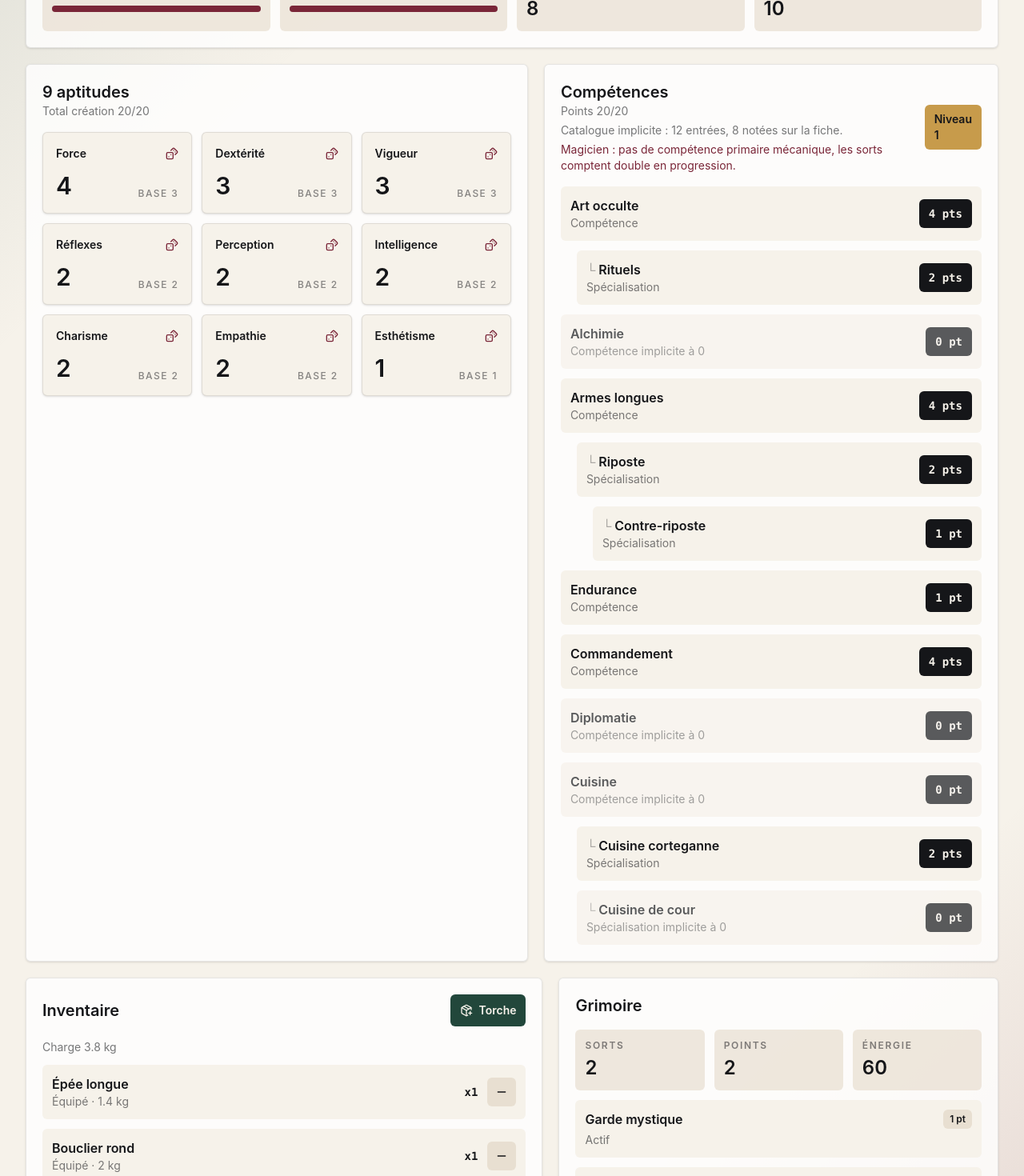
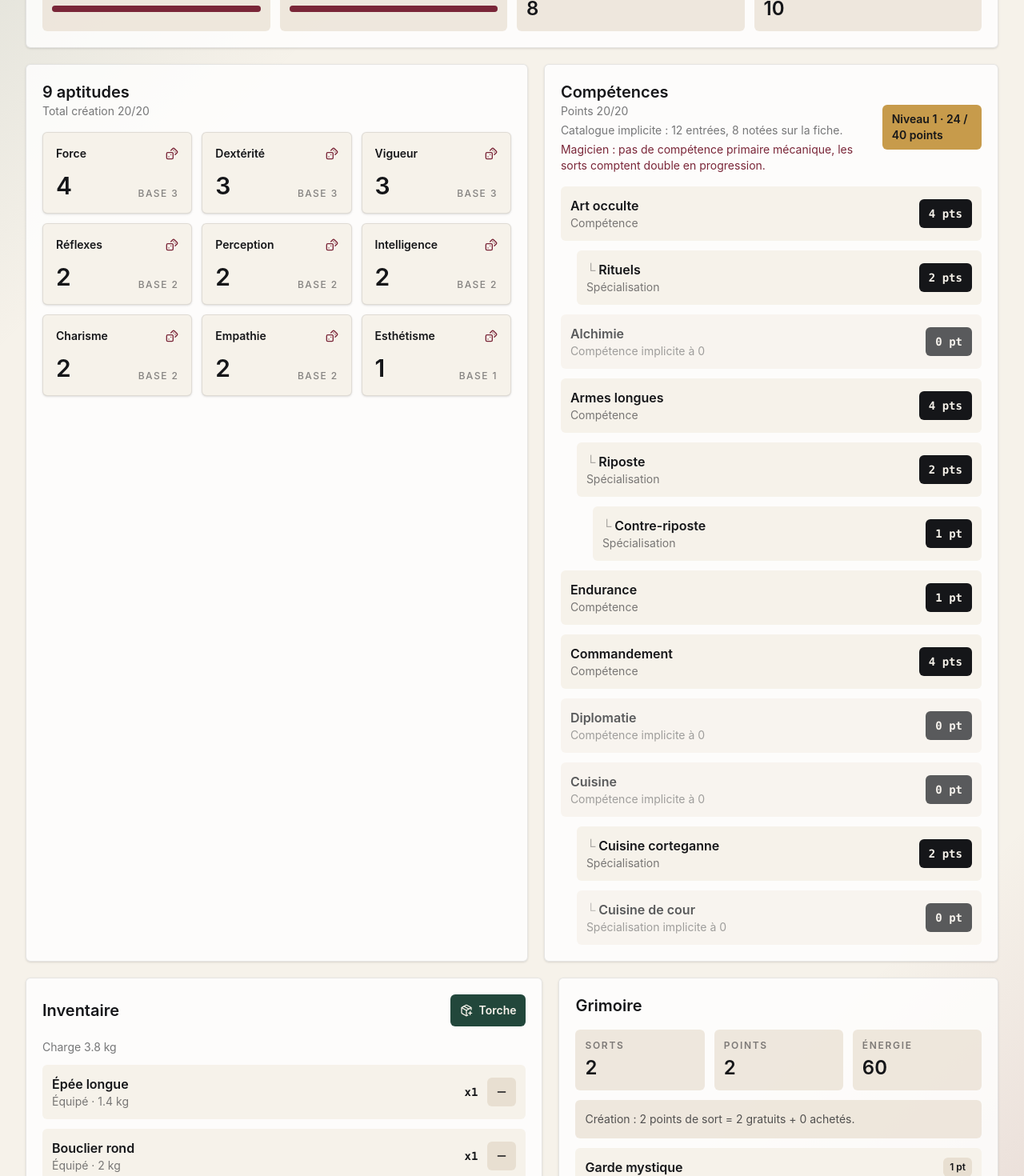
Before and after one commit to decarvalhoe/knightandwizard, a Next.js app in the folder apps/game/: page /character in a window 1280 px wide. Shown: the part 280-1750 px from the top of the page at 80% size. Built offline with nearby package versions, Linux system fonts and the light colour scheme.

Commit message:
fix: support magician spell point conversion

```diff
--- a/apps/game/src/features/character-sheet/CharacterSheet.tsx
+++ b/apps/game/src/features/character-sheet/CharacterSheet.tsx
@@ -3,11 +3,7 @@
 import { BookOpen, Dices, Minus, PackagePlus, Shield, Sparkles, UserCog } from 'lucide-react';
 import { useMemo, useState, type ReactNode } from 'react';
 
-import {
-  calculateLevelProgression,
-  type AttributeKey,
-  type Character
-} from '@knightandwizard/rules-core';
+import { type AttributeKey, type Character } from '@knightandwizard/rules-core';
 
 import {
   addInventoryItem,
@@ -63,12 +59,10 @@ export function CharacterSheet({
     () => buildCharacterSheetView({ character, inventory, mode, spells }),
     [character, inventory, mode, spells]
   );
-  const level = calculateLevelProgression(character);
   const attributeTotal = attributeOrder.reduce(
     (total, key) => total + character.attributes[key],
     0
   );
-  const skillTotal = character.skills.reduce((total, skill) => total + skill.points, 0);
   const skills = skillTreeRows(character.skills, skillCatalog);
   const trainedSkillCount = skills.filter((skill) => !skill.isImplicitZero).length;
 
@@ -179,7 +173,10 @@ export function CharacterSheet({
               <div>
                 <h2 className="text-xl font-semibold text-ink">Compétences</h2>
                 <p className="text-sm text-ink/58">
-                  Points {skillTotal}/{character.race.category}
+                  Points {view.creationBudget.skillPointsSpent}/
+                  {view.creationBudget.skillPointLimit}
+                  {view.creationBudget.convertedSkillPoints > 0 &&
+                    ` · ${view.creationBudget.convertedSkillPoints} convertis en sorts`}
                 </p>
                 <p className="mt-1 text-sm text-ink/58">
                   Catalogue implicite : {skills.length} entrées, {trainedSkillCount} notées sur la
@@ -193,7 +190,9 @@ export function CharacterSheet({
                 )}
               </div>
               <span className="rounded-md bg-gold px-3 py-2 text-sm font-semibold text-ink">
-                Niveau {level.level ?? 'NA'}
+                Niveau {view.levelProgression.level ?? 'NA'} ·{' '}
+                {view.levelProgression.levelPoints ?? 'NA'} /{' '}
+                {view.levelProgression.levelUpAt ?? 'NA'} points
               </span>
             </div>
             <div className="mt-4 grid gap-3">
@@ -344,6 +343,13 @@ export function CharacterSheet({
             <Metric label="Points" value={view.spellSummary.pointsCommitted} />
             <Metric label="Énergie" value={view.spellSummary.energyAvailable} />
           </div>
+          {character.orientation.isMagical && (
+            <p className="rounded-md bg-vellum/70 p-3 text-sm leading-6 text-ink/72">
+              Création : {view.creationBudget.spellPoints} points de sort ={' '}
+              {view.creationBudget.freeSpellPoints} gratuits +{' '}
+              {view.creationBudget.extraSpellPoints} achetés.
+            </p>
+          )}
           {spells.map((spell) => (
             <div className="rounded-md bg-paper p-3" key={spell.id}>
               <div className="flex items-center justify-between gap-3">
--- a/apps/game/src/features/character-sheet/model.ts
+++ b/apps/game/src/features/character-sheet/model.ts
@@ -1,5 +1,6 @@
 import {
   ATTRIBUTE_KEYS,
+  calculateLevelProgression,
   calculateEffectiveAttributes,
   rollDice,
   type AttributeKey,
@@ -7,6 +8,7 @@ import {
   type CharacterAttributes,
   type CharacterSkill,
   type DiceRollResult,
+  type LevelProgression,
   type RandomInteger
 } from '@knightandwizard/rules-core';
 
@@ -58,10 +60,21 @@ export interface CharacterSheetSection {
   label: string;
 }
 
+export interface CreationBudgetSummary {
+  convertedSkillPoints: number;
+  extraSpellPoints: number;
+  freeSpellPoints: number;
+  skillPointLimit: number;
+  skillPointsSpent: number;
+  spellPoints: number;
+}
+
 export interface CharacterSheetView {
   attributes: CharacterAttributes;
   carriedWeightKg: number;
+  creationBudget: CreationBudgetSummary;
   equippedWeapons: InventoryItem[];
+  levelProgression: LevelProgression;
   mode: CharacterSheetMode;
   sections: CharacterSheetSection[];
   spellSummary: SpellSlotSummary;
@@ -130,7 +143,9 @@ export function buildCharacterSheetView(input: {
   return {
     attributes: calculateEffectiveAttributes(input.character),
     carriedWeightKg: totalInventoryWeight(input.inventory),
+    creationBudget: summarizeCreationBudget(input.character),
     equippedWeapons: input.inventory.filter((item) => item.category === 'weapon' && item.equipped),
+    levelProgression: calculateLevelProgression(input.character),
     mode: input.mode,
     sections: sectionsByMode[input.mode].map((id) => ({ id, label: sectionLabels[id] })),
     spellSummary: summarizeSpellSlots(input.character, input.spells)
@@ -195,6 +210,23 @@ export function summarizeSpellSlots(character: Character, spells: SpellEntry[]):
   };
 }
 
+export function summarizeCreationBudget(character: Character): CreationBudgetSummary {
+  const skillPointsSpent = sumEntryPoints(character.skills);
+  const spellPoints = sumEntryPoints(character.spells);
+  const freeSpellPoints = isMagicianCharacter(character) ? 2 : 0;
+  const extraSpellPoints = Math.max(0, spellPoints - freeSpellPoints);
+  const convertedSkillPoints = extraSpellPoints * 10;
+
+  return {
+    convertedSkillPoints,
+    extraSpellPoints,
+    freeSpellPoints,
+    skillPointLimit: character.race.category - convertedSkillPoints,
+    skillPointsSpent,
+    spellPoints
+  };
+}
+
 export function skillPoints(skills: CharacterSkill[], skillId: string): number {
   return skills.find((skill) => skill.id === skillId)?.points ?? 0;
 }
@@ -251,6 +283,14 @@ function normalizeInventoryItem(item: InventoryItem): InventoryItem {
 
 function roundToTenth(value: number): number {
   return Math.round(value * 10) / 10;
+}
+
+function sumEntryPoints(entries: Array<{ points: number }>): number {
+  return entries.reduce((total, entry) => total + entry.points, 0);
+}
+
+function isMagicianCharacter(character: Character): boolean {
+  return character.orientation.isMagical === true || character.orientation.id === 'magician';
 }
 
 function mergeSkillCatalogWithCharacterSkills(
--- a/packages/rules-core/src/character.ts
+++ b/packages/rules-core/src/character.ts
@@ -207,13 +207,19 @@ export function validateAttributeDistribution(
 
 export function validateSkillDistribution(
   skills: CharacterSkill[],
-  raceCategory: number
+  raceCategory: number,
+  extraSpellPoints = 0
 ): CharacterValidationResult {
   const errors: string[] = [];
   const total = sumPoints(skills);
+  const requiredSkillPoints = raceCategory - extraSpellPoints * 10;
 
-  if (total !== raceCategory) {
-    errors.push(`skill points must total ${raceCategory} at creation`);
+  if (requiredSkillPoints < 0) {
+    errors.push(`extra spell points cannot consume more than ${raceCategory} skill points`);
+  }
+
+  if (requiredSkillPoints >= 0 && total !== requiredSkillPoints) {
+    errors.push(`skill points must total ${requiredSkillPoints} at creation`);
   }
 
   for (const skill of skills) {
@@ -225,17 +231,23 @@ export function validateSkillDistribution(
 
 export function validateSpellDistribution(
   spells: CharacterSpell[],
-  isMagician: boolean
+  isMagician: boolean,
+  extraSpellPoints = 0
 ): CharacterValidationResult {
   const errors: string[] = [];
   const total = sumPoints(spells);
+  const requiredSpellPoints = isMagician ? 2 + extraSpellPoints : 0;
 
   if (!isMagician && total > 0) {
     errors.push('non-magician characters cannot receive spell points at creation');
   }
 
-  if (isMagician && total !== 2) {
-    errors.push('magician spell points must total 2 at creation');
+  if (isMagician && total < 2) {
+    errors.push('magician spell points must be at least 2 at creation');
+  }
+
+  if (isMagician && total >= 2 && total !== requiredSpellPoints) {
+    errors.push(`magician spell points must total ${requiredSpellPoints} at creation`);
   }
 
   for (const spell of spells) {
@@ -247,10 +259,13 @@ export function validateSpellDistribution(
 
 export function createPlayerCharacter(input: CreatePlayerCharacterInput): PlayerCharacter {
   const spells = input.spells ?? [];
+  const magician = isMagician(input.orientation);
+  const spellTotal = sumPoints(spells);
+  const extraSpellPoints = magician ? Math.max(0, spellTotal - 2) : 0;
   const validationResults = [
     validateAttributeDistribution(input.attributes, input.race),
-    validateSkillDistribution(input.skills, input.race.category),
-    validateSpellDistribution(spells, isMagician(input.orientation))
+    validateSkillDistribution(input.skills, input.race.category, extraSpellPoints),
+    validateSpellDistribution(spells, magician, extraSpellPoints)
   ];
   const errors = validationResults.flatMap((result) => result.errors);
   const warnings = validationResults.flatMap((result) => result.warnings);
```
Also changed, not shown: 3 other files (tests, documents, lock files or other folders).
